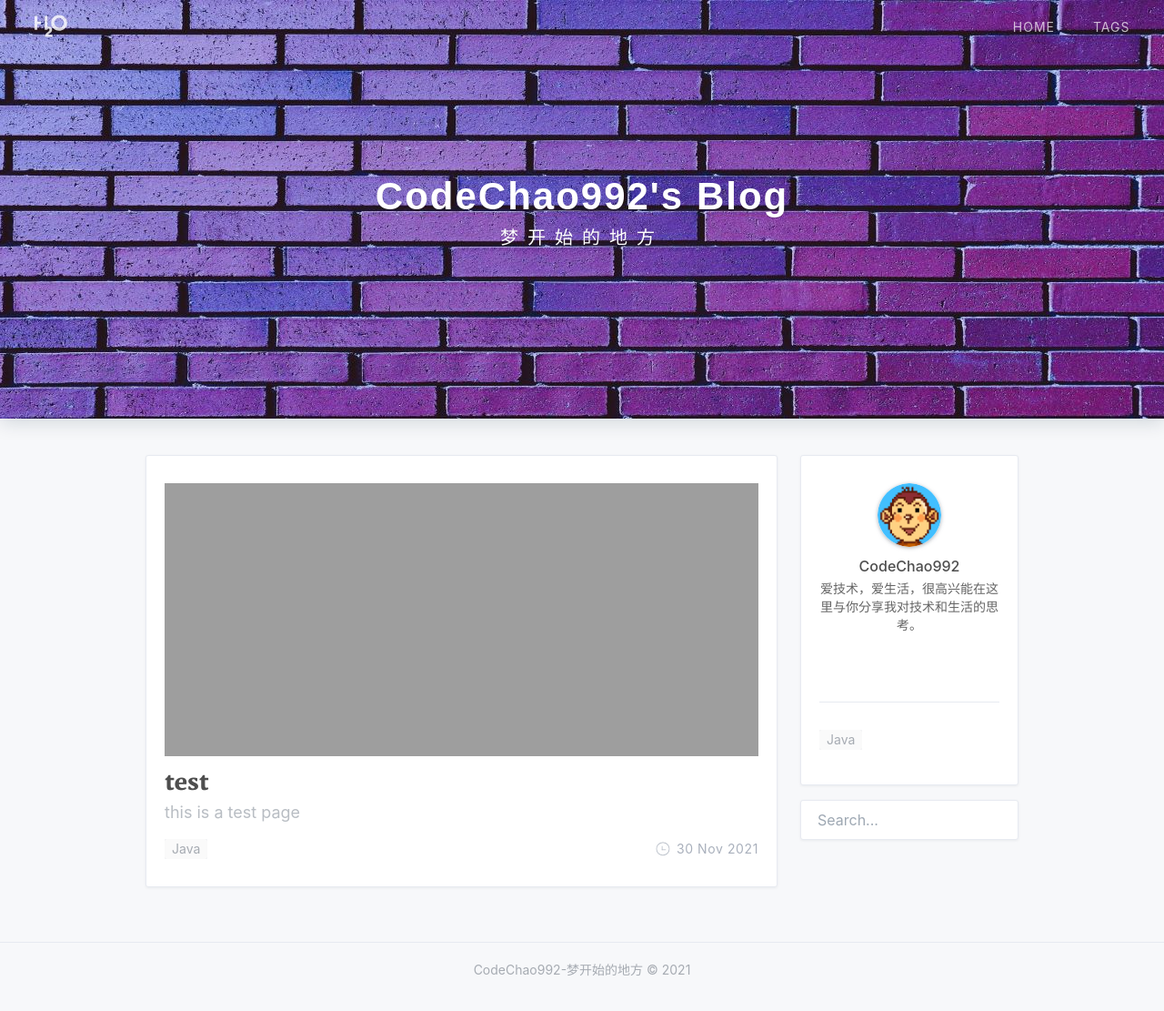
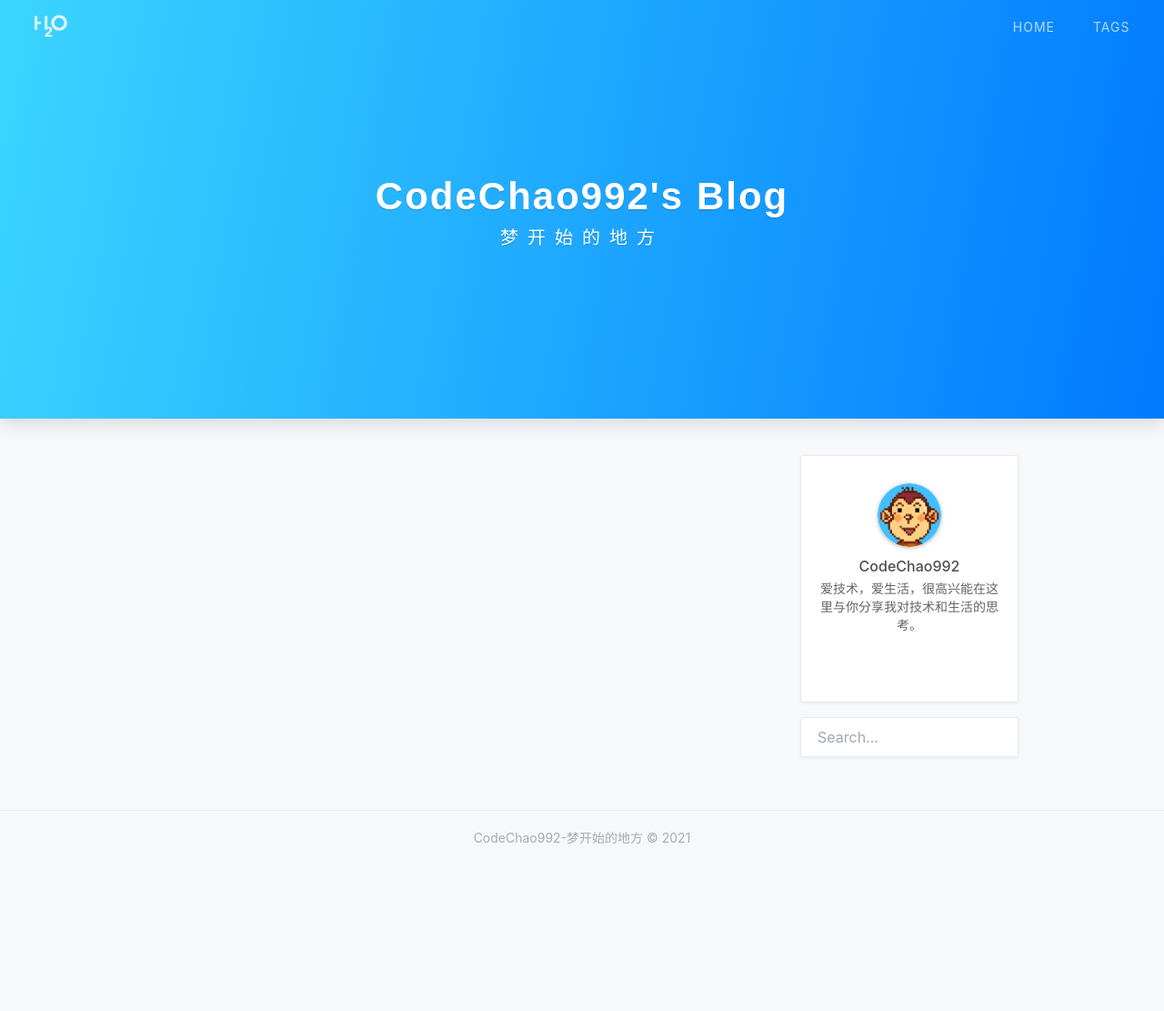
Before and after one commit to CodeChao992/CodeChao992.github.io, a Jekyll site: the page built from index.html, in a window 1280 px wide and 1116 px high. Shown: the top 1111 px of the window at 91% size. Built offline with Jekyll 4.4.1, drawn with Linux system fonts in a browser that asks for light colours; nearby versions of some CDN libraries; the list of posts is cut into pages by our own code; a style sheet for code colours, icons or effects is not loaded.

Commit message:
change something

```diff
--- a/_posts/2021-11-30-Test.md
+++ /dev/null
@@ -1,13 +0,0 @@
----
-layout: post
-title: 'test'
-subtitle: 'this is a test page'
-date: 2021-11-30
-categories: Java
-cover: '/assets/img/backgroud,jpg'
-tags: Java
----
-
-# test
-
-test test
--- a/index.html
+++ b/index.html
@@ -2,7 +2,6 @@
 layout: default
 home-title: CodeChao992's Blog
 description: 梦开始的地方
-header-img: /assets/img/background.jpg
 ---
 
 {% include header.html %}
```
Also changed, not shown: assets/img/background.jpg (deleted).
